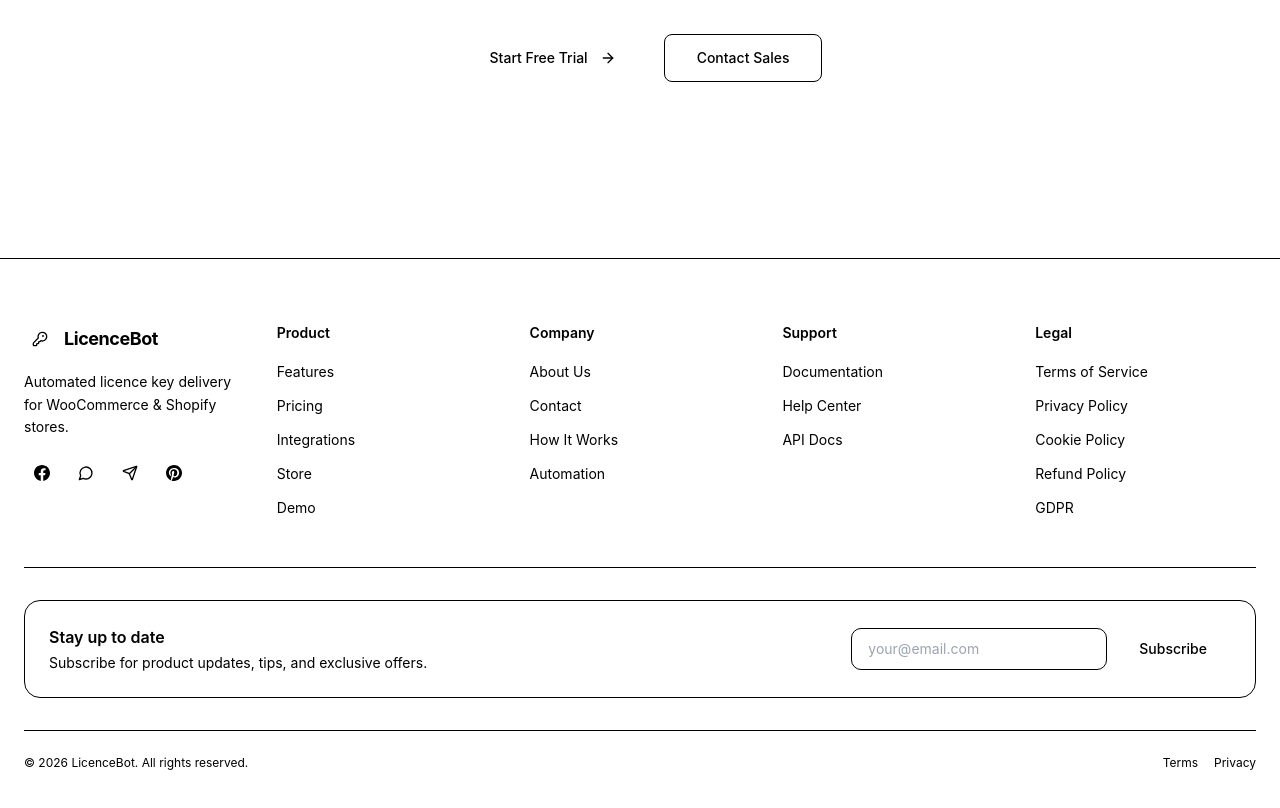
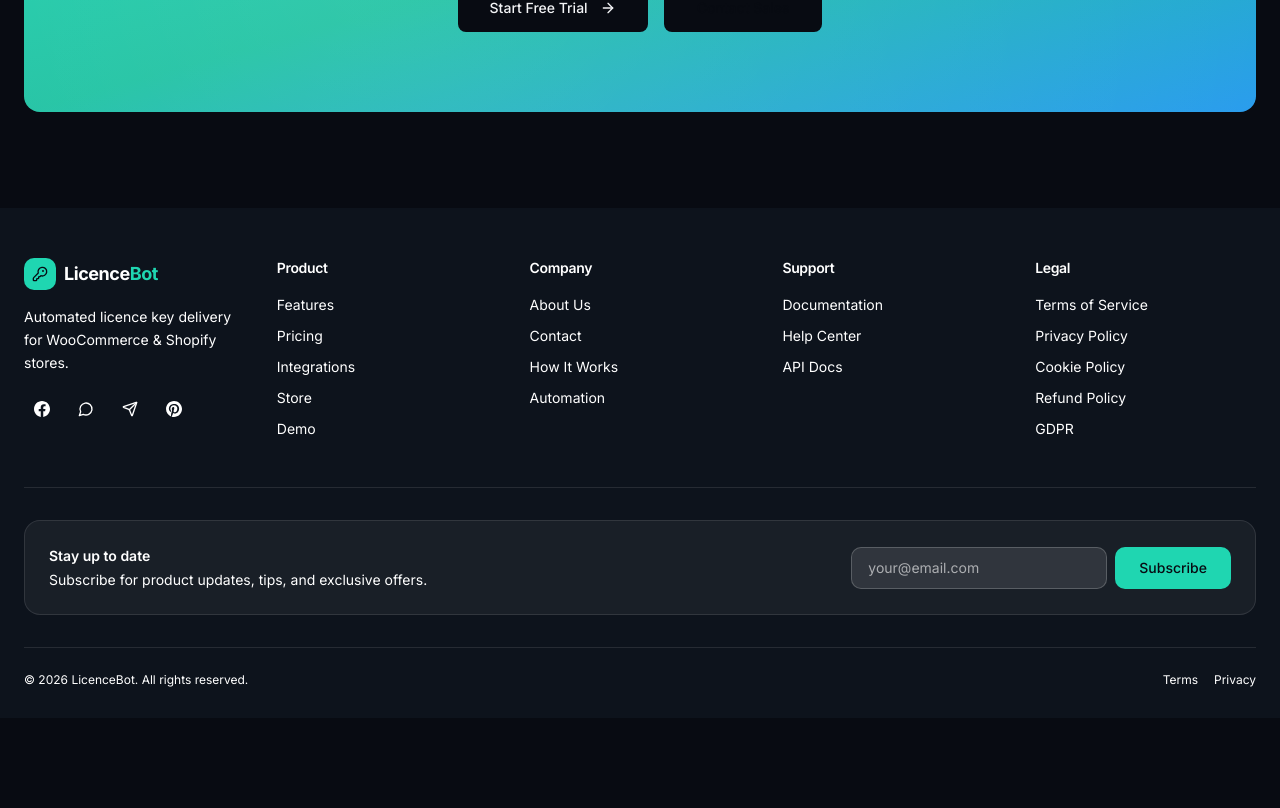
Before and after one commit to rafshanDev90/LicenceBot-Frontend, a Next.js app: page / in a window 1280 px wide. Shown: the part 5636-6444 px from the top of the page. After the commit the page ends 6354 px from the top, so only its background shows below. Built offline with nearby package versions, Linux system fonts and the light colour scheme.

Commit message:
this is the end

```diff
--- a/app/globals.css
+++ b/app/globals.css
@@ -1,113 +1,200 @@
-@import "tw-animate-css";
+@import url('https://fonts.googleapis.com/css2?family=Inter:wght@400;500;600;700&family=JetBrains+Mono:wght@400;500&display=swap');
+
 @tailwind base;
 @tailwind components;
 @tailwind utilities;
 
-/* CSS Variables - Must be outside @layer to prevent tree-shaking in production */
-:root {
-  --background: oklch(1 0 0);
-  --foreground: oklch(0.145 0 0);
-  --card: oklch(1 0 0);
-  --card-foreground: oklch(0.145 0 0);
-  --popover: oklch(1 0 0);
-  --popover-foreground: oklch(0.145 0 0);
-  --primary: oklch(0.205 0 0);
-  --primary-foreground: oklch(0.985 0 0);
-  --secondary: oklch(0.97 0 0);
-  --secondary-foreground: oklch(0.205 0 0);
-  --muted: oklch(0.97 0 0);
-  --muted-foreground: oklch(0.556 0 0);
-  --accent: oklch(0.97 0 0);
-  --accent-foreground: oklch(0.205 0 0);
-  --destructive: oklch(0.577 0.245 27.325);
-  --destructive-foreground: 210 40% 98%;
-  --border: oklch(0.922 0 0);
-  --input: oklch(0.922 0 0);
-  --ring: oklch(0.708 0 0);
-  --radius: 0.625rem;
-  --success: 142 71% 45%;
-  --success-foreground: 0 0% 100%;
-  --warning: 38 92% 50%;
-  --warning-foreground: 0 0% 100%;
-  --info: 173 100% 50%;
-  --info-foreground: 0 0% 100%;
-  --sidebar-background: 222 47% 5%;
-  --sidebar-foreground: oklch(0.145 0 0);
-  --sidebar-primary: oklch(0.205 0 0);
-  --sidebar-primary-foreground: oklch(0.985 0 0);
-  --sidebar-accent: oklch(0.97 0 0);
-  --sidebar-accent-foreground: oklch(0.205 0 0);
-  --sidebar-border: oklch(0.922 0 0);
-  --sidebar-ring: oklch(0.708 0 0);
-  --sidebar-muted: 215 20% 65%;
-  --chart-1: oklch(0.87 0 0);
-  --chart-2: oklch(0.556 0 0);
-  --chart-3: oklch(0.439 0 0);
-  --chart-4: oklch(0.371 0 0);
-  --chart-5: oklch(0.269 0 0);
-  --sidebar: oklch(0.985 0 0);
-}
-
-.dark {
-  --background: oklch(0.145 0 0);
-  --foreground: oklch(0.985 0 0);
-  --card: oklch(0.205 0 0);
-  --card-foreground: oklch(0.985 0 0);
-  --popover: oklch(0.205 0 0);
-  --popover-foreground: oklch(0.985 0 0);
-  --primary: oklch(0.922 0 0);
-  --primary-foreground: oklch(0.205 0 0);
-  --secondary: oklch(0.269 0 0);
-  --secondary-foreground: oklch(0.985 0 0);
-  --muted: oklch(0.269 0 0);
-  --muted-foreground: oklch(0.708 0 0);
-  --accent: oklch(0.269 0 0);
-  --accent-foreground: oklch(0.985 0 0);
-  --destructive: oklch(0.704 0.191 22.216);
-  --border: oklch(1 0 0 / 10%);
-  --input: oklch(1 0 0 / 15%);
-  --ring: oklch(0.556 0 0);
-  --chart-1: oklch(0.87 0 0);
-  --chart-2: oklch(0.556 0 0);
-  --chart-3: oklch(0.439 0 0);
-  --chart-4: oklch(0.371 0 0);
-  --chart-5: oklch(0.269 0 0);
-  --sidebar: oklch(0.205 0 0);
-  --sidebar-foreground: oklch(0.985 0 0);
-  --sidebar-primary: oklch(0.488 0.243 264.376);
-  --sidebar-primary-foreground: oklch(0.985 0 0);
-  --sidebar-accent: oklch(0.269 0 0);
-  --sidebar-accent-foreground: oklch(0.985 0 0);
-  --sidebar-border: oklch(1 0 0 / 10%);
-  --sidebar-ring: oklch(0.556 0 0);
-}
+/* LicenceBot Analytics Dashboard - Segment-inspired Design System */
 
 @layer base {
-  * {
-    @apply border-border outline-ring/50;
+  :root {
+    /* Core colors - Refined professional palette */
+    --background: 220 20% 97%;
+    --foreground: 220 25% 10%;
+
+    --card: 0 0% 100%;
+    --card-foreground: 220 25% 10%;
+
+    --popover: 0 0% 100%;
+    --popover-foreground: 220 25% 10%;
+
+    /* Primary - Segment teal */
+    --primary: 168 80% 42%;
+    --primary-foreground: 0 0% 100%;
+
+    /* Secondary - Cool gray */
+    --secondary: 220 14% 96%;
+    --secondary-foreground: 220 25% 25%;
+
+    --muted: 220 14% 96%;
+    --muted-foreground: 220 12% 50%;
+
+    --accent: 168 50% 96%;
+    --accent-foreground: 168 80% 35%;
+
+    --destructive: 0 72% 51%;
+    --destructive-foreground: 0 0% 100%;
+
+    --border: 220 14% 91%;
+    --input: 220 14% 91%;
+    --ring: 168 80% 42%;
+
+    --radius: 0.625rem;
+
+    /* Density defaults */
+    --density-font-base: 0.875rem;
+    --density-font-sm: 0.8125rem;
+    --density-font-xs: 0.75rem;
+    --density-spacing: 1rem;
+    --density-card-padding: 1.25rem;
+    --density-row-height: 2.75rem;
+
+    /* Status colors */
+    --success: 152 82% 39%;
+    --success-foreground: 0 0% 100%;
+    --warning: 38 95% 54%;
+    --warning-foreground: 0 0% 100%;
+    --info: 205 90% 52%;
+    --info-foreground: 0 0% 100%;
+
+    /* Chart palette */
+    --chart-1: 168 80% 42%;
+    --chart-2: 252 75% 60%;
+    --chart-3: 38 95% 54%;
+    --chart-4: 152 82% 39%;
+    --chart-5: 0 72% 51%;
+    --chart-6: 205 90% 52%;
+
+    /* Sidebar */
+    --sidebar-background: 222 47% 7%;
+    --sidebar-foreground: 220 14% 70%;
+    --sidebar-primary: 168 80% 50%;
+    --sidebar-primary-foreground: 0 0% 100%;
+    --sidebar-accent: 222 30% 12%;
+    --sidebar-accent-foreground: 0 0% 98%;
+    --sidebar-border: 222 25% 14%;
+    --sidebar-ring: 168 80% 50%;
+    --sidebar-muted: 220 14% 50%;
+
+    /* Shadows */
+    --shadow-xs: 0 1px 2px 0 hsl(220 25% 10% / 0.03);
+    --shadow-sm: 0 1px 3px 0 hsl(220 25% 10% / 0.05), 0 1px 2px -1px hsl(220 25% 10% / 0.05);
+    --shadow-md: 0 4px 6px -1px hsl(220 25% 10% / 0.07), 0 2px 4px -2px hsl(220 25% 10% / 0.05);
+    --shadow-lg: 0 10px 15px -3px hsl(220 25% 10% / 0.08), 0 4px 6px -4px hsl(220 25% 10% / 0.03);
+    --shadow-xl: 0 20px 25px -5px hsl(220 25% 10% / 0.1), 0 8px 10px -6px hsl(220 25% 10% / 0.04);
+    --shadow-glow: 0 0 24px hsl(168 80% 42% / 0.2);
+    --shadow-card: 0 1px 3px hsl(220 25% 10% / 0.04), 0 1px 2px hsl(220 25% 10% / 0.03);
+    --shadow-card-hover: 0 8px 16px -4px hsl(220 25% 10% / 0.08), 0 4px 6px -2px hsl(220 25% 10% / 0.03);
   }
-  body {
-    @apply bg-background text-foreground;
-  }
-  html {
-    @apply font-sans;
+
+  .dark {
+    --background: 222 40% 5%;
+    --foreground: 220 14% 96%;
+    --card: 222 40% 8%;
+    --card-foreground: 220 14% 96%;
+    --popover: 222 40% 8%;
+    --popover-foreground: 220 14% 96%;
+    --primary: 168 75% 48%;
+    --primary-foreground: 222 40% 5%;
+    --secondary: 222 30% 14%;
+    --secondary-foreground: 220 14% 96%;
+    --muted: 222 30% 14%;
+    --muted-foreground: 220 14% 60%;
+    --accent: 168 50% 12%;
+    --accent-foreground: 168 75% 60%;
+    --destructive: 0 63% 45%;
+    --destructive-foreground: 220 14% 96%;
+    --border: 222 25% 16%;
+    --input: 222 25% 16%;
+    --ring: 168 75% 48%;
+    --success: 152 75% 45%;
+    --warning: 38 90% 58%;
+    --info: 205 85% 55%;
+    --sidebar-background: 222 47% 4%;
+    --sidebar-accent: 222 30% 10%;
+    --sidebar-border: 222 25% 12%;
+    --shadow-xs: 0 1px 2px 0 hsl(0 0% 0% / 0.2);
+    --shadow-sm: 0 1px 3px 0 hsl(0 0% 0% / 0.3), 0 1px 2px -1px hsl(0 0% 0% / 0.2);
+    --shadow-md: 0 4px 6px -1px hsl(0 0% 0% / 0.35), 0 2px 4px -2px hsl(0 0% 0% / 0.2);
+    --shadow-lg: 0 10px 15px -3px hsl(0 0% 0% / 0.4), 0 4px 6px -4px hsl(0 0% 0% / 0.2);
+    --shadow-card: 0 1px 3px hsl(0 0% 0% / 0.25), 0 1px 2px hsl(0 0% 0% / 0.15);
+    --shadow-card-hover: 0 8px 16px -4px hsl(0 0% 0% / 0.4), 0 4px 6px -2px hsl(0 0% 0% / 0.2);
   }
 }
 
 @layer base {
-  * {
-    @apply border-border;
+  * { @apply border-border; }
+  body {
+    @apply bg-background text-foreground antialiased;
+    font-family: 'Inter', system-ui, sans-serif;
+    font-size: var(--density-font-base);
   }
-  body {
-    @apply bg-background text-foreground;
+  h1, h2, h3, h4, h5, h6 {
+    @apply font-semibold tracking-tight text-foreground;
+    letter-spacing: -0.025em;
+  }
+  .font-mono {
+    font-family: 'JetBrains Mono', ui-monospace, monospace;
   }
 }
 
+@layer components {
+  /* Metric Card */
+  .metric-card {
+    @apply relative bg-card rounded-xl border border-border transition-all duration-300 overflow-hidden;
+    padding: var(--density-card-padding);
+    box-shadow: var(--shadow-card);
+  }
+  .metric-card:hover {
+    box-shadow: var(--shadow-card-hover);
+    transform: translateY(-1px);
+    @apply border-primary/20;
+  }
+  .metric-card::before {
+    content: '';
+    @apply absolute inset-0 bg-gradient-to-br from-primary/[0.02] to-transparent opacity-0 transition-opacity duration-300;
+  }
+  .metric-card:hover::before { @apply opacity-100; }
+
+  /* Charts & Badges */
+  .chart-container {
+    @apply bg-card rounded-xl border border-border transition-all duration-200;
+    padding: var(--density-card-padding);
+    box-shadow: var(--shadow-card);
+  }
+  .chart-container:hover { box-shadow: var(--shadow-md); }
+
+  .badge-success { @apply inline-flex items-center gap-1.5 px-2.5 py-1 rounded-full text-xs font-medium; background: hsl(var(--success) / 0.1); color: hsl(var(--success)); }
+  .badge-warning { @apply inline-flex items-center gap-1.5 px-2.5 py-1 rounded-full text-xs font-medium; background: hsl(var(--warning) / 0.1); color: hsl(var(--warning)); }
+  .badge-destructive { @apply inline-flex items-center gap-1.5 px-2.5 py-1 rounded-full text-xs font-medium; background: hsl(var(--destructive) / 0.1); color: hsl(var(--destructive)); }
+  .badge-info { @apply inline-flex items-center gap-1.5 px-2.5 py-1 rounded-full text-xs font-medium; background: hsl(var(--info) / 0.1); color: hsl(var(--info)); }
+  .badge-neutral { @apply inline-flex items-center gap-1.5 px-2.5 py-1 rounded-full text-xs font-medium bg-secondary text-secondary-foreground; }
+
+  /* Navigation & Tables */
+  .nav-link { @apply flex items-center gap-3 px-3 py-2.5 rounded-lg text-sidebar-foreground transition-all duration-200 hover:bg-sidebar-accent/50 hover:text-sidebar-accent-foreground; }
+  .nav-link.active { @apply bg-sidebar-accent text-sidebar-primary font-medium; box-shadow: inset 3px 0 0 hsl(var(--sidebar-primary)); }
+
+  .data-table { @apply w-full text-sm; }
+  .data-table th { @apply text-left text-muted-foreground font-medium uppercase tracking-wider border-b border-border bg-muted/30; font-size: var(--density-font-xs); padding: var(--density-spacing) var(--density-card-padding); height: var(--density-row-height); }
+  .data-table td { @apply border-b border-border/50; padding: var(--density-spacing) var(--density-card-padding); height: var(--density-row-height); }
+  .data-table tbody tr:hover { @apply bg-muted/30; }
+
+  /* Helpers */
+  .glass-effect { @apply backdrop-blur-xl bg-background/80; backdrop-saturate: 1.8; }
+  .pulse-dot { @apply relative inline-flex; }
+  .pulse-dot::before { content: ''; @apply absolute w-2.5 h-2.5 rounded-full animate-ping; background: hsl(var(--success)); }
+  .pulse-dot::after { content: ''; @apply absolute w-2.5 h-2.5 rounded-full; background: hsl(var(--success)); }
+
+  .progress-bar { @apply h-1.5 rounded-full bg-muted overflow-hidden; }
+  .progress-bar-fill { @apply h-full rounded-full transition-all duration-500 ease-out; background: linear-gradient(90deg, hsl(var(--primary)), hsl(var(--info))); }
+
+  .page-header { @apply flex flex-col sm:flex-row sm:items-center justify-between gap-4 mb-6; }
+  .page-title { @apply font-semibold tracking-tight; font-size: calc(var(--density-font-base) * 1.7); }
+}
+
 @layer utilities {
-  .text-gradient {
-    @apply bg-clip-text text-transparent bg-gradient-to-r from-primary via-primary/80 to-primary/60;
-  }
-  .bg-glow {
-    box-shadow: 0 0 20px hsl(var(--primary) / 0.3);
-  }
+  .scrollbar-thin { scrollbar-width: thin; scrollbar-color: hsl(var(--border)) transparent; }
+  .text-gradient { @apply bg-clip-text text-transparent; background-image: linear-gradient(135deg, hsl(var(--primary)), hsl(var(--info))); }
+  .hover-lift { @apply transition-transform duration-200; }
+  .hover-lift:hover { transform: translateY(-2px); }
 }
--- a/components/public/PublicFooter.tsx
+++ b/components/public/PublicFooter.tsx
@@ -60,19 +60,19 @@ export function PublicFooter() {
   };
 
   return (
-    <footer className="border-t border-border bg-card">
-      <div className="max-w-7xl mx-auto px-4 sm:px-6 py-10 sm:py-16">
+    <footer className="py-[50px] px-0 pb-[30px]" style={{ backgroundColor: '#0d131c', color: '#fff' }}>
+      <div className="max-w-7xl mx-auto px-4 sm:px-6">
         <div className="grid grid-cols-2 md:grid-cols-5 gap-8">
           <div className="col-span-2 md:col-span-1">
             <Link href="/home" className="flex items-center gap-2 mb-4">
               <div className="w-8 h-8 rounded-lg bg-primary flex items-center justify-center">
                 <KeyRound className="w-4 h-4 text-primary-foreground" />
               </div>
-              <span className="text-lg font-bold text-foreground tracking-tight">
-                Licence<span className="text-primary">Bot</span>
+              <span className="text-lg font-bold tracking-tight" style={{ color: '#fff' }}>
+                Licence<span style={{ color: 'hsl(var(--primary))' }}>Bot</span>
               </span>
             </Link>
-            <p className="text-sm text-muted-foreground leading-relaxed mb-4">
+            <p className="text-sm leading-relaxed mb-4" style={{ color: '#fff' }}>
               Automated licence key delivery for WooCommerce & Shopify stores.
             </p>
             <div className="flex items-center gap-2 flex-wrap">
@@ -82,10 +82,10 @@ export function PublicFooter() {
                   href={href}
                   target="_blank"
                   rel="noopener noreferrer"
-                  className="w-9 h-9 rounded-lg bg-muted hover:bg-primary/10 flex items-center justify-center transition-colors group"
+                  className="w-9 h-9 rounded-lg hover:bg-white/10 flex items-center justify-center transition-colors group"
                   aria-label={label}
                 >
-                  <Icon className="w-4 h-4 text-muted-foreground group-hover:text-primary transition-colors" />
+                  <Icon className="w-4 h-4 group-hover:text-primary transition-colors" />
                 </a>
               ))}
             </div>
@@ -93,13 +93,13 @@ export function PublicFooter() {
 
           {Object.entries(footerLinks).map(([title, links]) => (
             <div key={title}>
-              <h4 className="text-sm font-semibold text-foreground mb-4">{title}</h4>
+              <h4 className="text-sm font-semibold mb-4" style={{ color: '#fff' }}>{title}</h4>
               <ul className="space-y-2.5">
                 {links.map((link) => (
                   <li key={link.label}>
                     <Link
                       href={link.path}
-                      className="text-sm text-muted-foreground hover:text-foreground transition-colors"
+                      className="text-sm hover:opacity-80 transition-opacity"
                     >
                       {link.label}
                     </Link>
@@ -110,22 +110,23 @@ export function PublicFooter() {
           ))}
         </div>
 
-        <div className="mt-12 pt-8 border-t border-border">
-          <div className="bg-gradient-to-r from-primary/5 to-info/5 border border-primary/10 rounded-2xl p-6 flex flex-col md:flex-row items-center justify-between gap-4">
+        <div className="mt-12 pt-8 border-t" style={{ borderColor: 'rgba(255, 255, 255, 0.1)' }}>
+          <div className="rounded-2xl p-6 flex flex-col md:flex-row items-center justify-between gap-4" style={{ background: 'rgba(255, 255, 255, 0.05)', border: '1px solid rgba(255, 255, 255, 0.1)' }}>
             <div>
-              <p className="font-semibold text-foreground">Stay up to date</p>
-              <p className="text-sm text-muted-foreground mt-1">
+              <p className="font-semibold">Stay up to date</p>
+              <p className="text-sm mt-1" style={{ color: '#fff' }}>
                 Subscribe for product updates, tips, and exclusive offers.
               </p>
             </div>
             <div className="flex gap-2 w-full md:w-auto">
               <input
                 type="email"
-                placeholder="your@email.com"
                 value={email}
                 onChange={(e) => setEmail(e.target.value)}
                 onKeyDown={(e) => e.key === "Enter" && handleSubscribe()}
-                className="px-4 py-2.5 rounded-lg border border-input bg-background text-sm w-full md:w-64 focus:outline-none focus:ring-2 focus:ring-ring"
+                className="px-4 py-2.5 rounded-lg text-sm w-full md:w-64 focus:outline-none focus:ring-2 focus:ring-ring placeholder:text-white/60"
+                style={{ background: 'rgba(255, 255, 255, 0.1)', border: '1px solid rgba(255, 255, 255, 0.2)', color: '#fff' }}
+                placeholder="your@email.com"
               />
               <button
                 onClick={handleSubscribe}
@@ -137,13 +138,13 @@ export function PublicFooter() {
           </div>
         </div>
 
-        <div className="mt-8 pt-6 border-t border-border flex flex-col sm:flex-row items-center justify-between gap-2">
-          <p className="text-xs text-muted-foreground">
+        <div className="mt-8 pt-6 flex flex-col sm:flex-row items-center justify-between gap-2" style={{ borderTop: '1px solid rgba(255, 255, 255, 0.1)' }}>
+          <p className="text-xs" style={{ color: '#fff' }}>
             © {new Date().getFullYear()} LicenceBot. All rights reserved.
           </p>
           <div className="flex items-center gap-4">
-            <Link href="/terms" className="text-xs text-muted-foreground hover:text-foreground transition-colors">Terms</Link>
-            <Link href="/privacy" className="text-xs text-muted-foreground hover:text-foreground transition-colors">Privacy</Link>
+            <Link href="/terms" className="text-xs hover:opacity-80 transition-opacity">Terms</Link>
+            <Link href="/privacy" className="text-xs hover:opacity-80 transition-opacity">Privacy</Link>
           </div>
         </div>
       </div>
```
